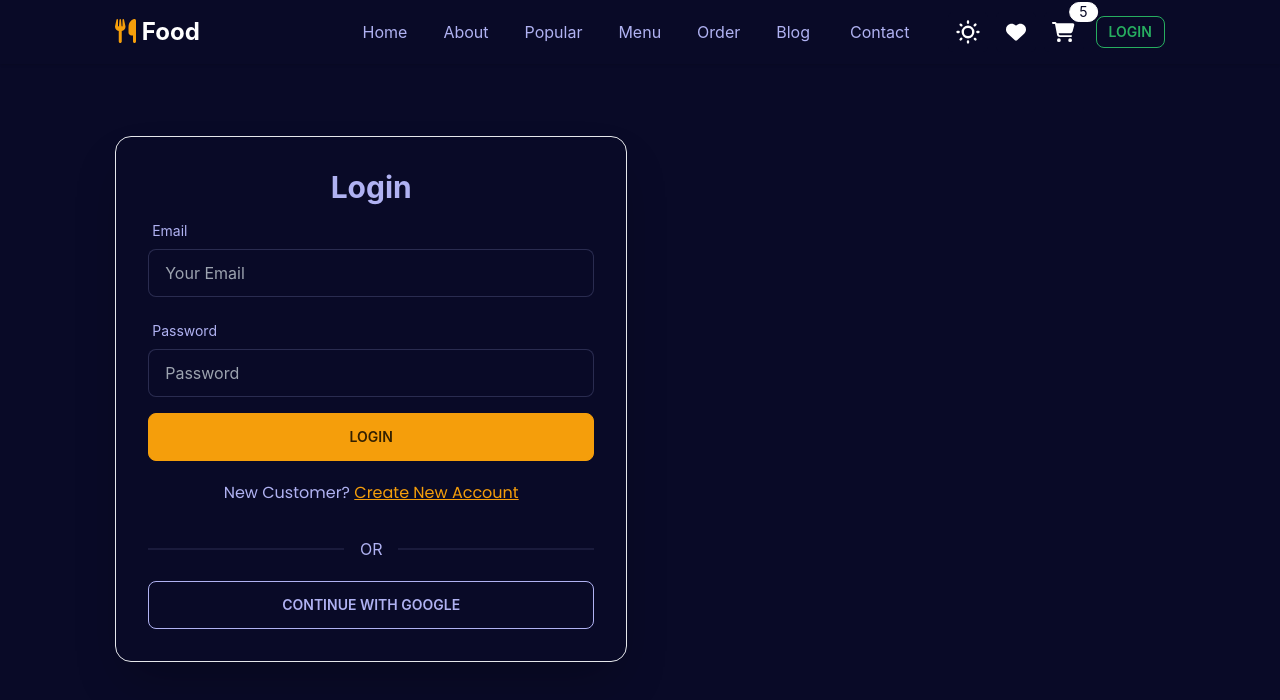
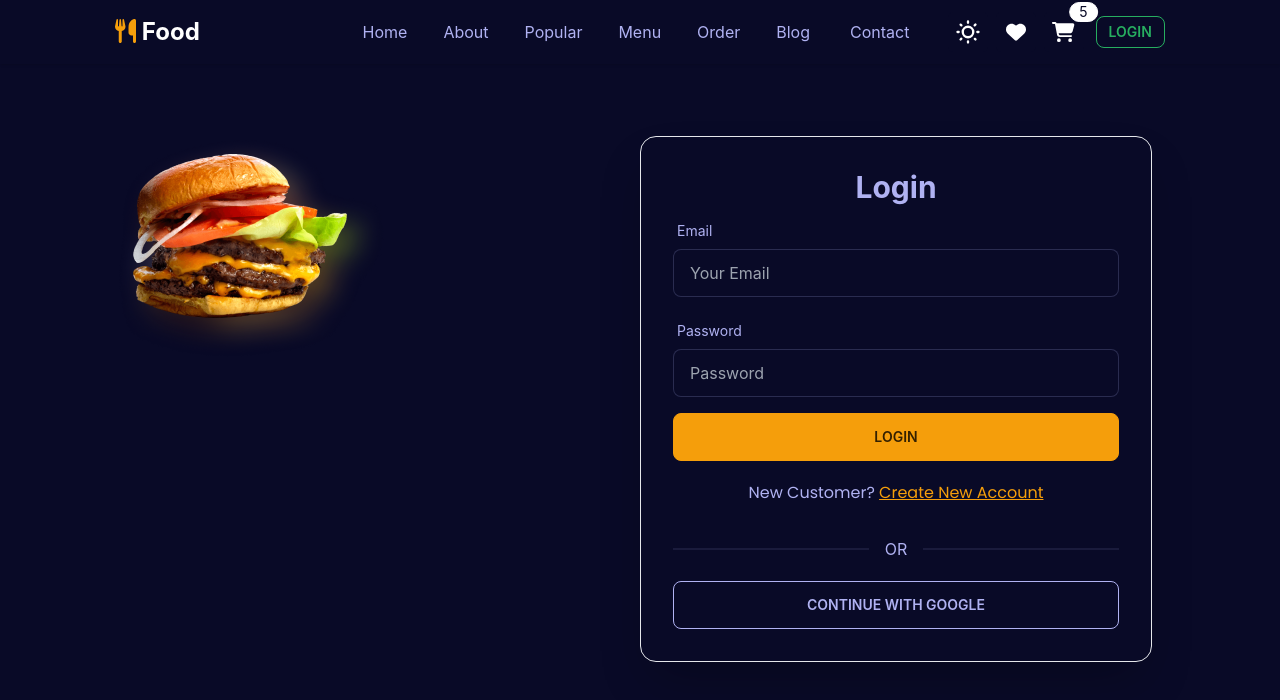
Before and after one commit to ImRanKhan81m/MERN-Stack-Food-Order-Project, a React (Create React App) app in the folder client-side/: page /login in a window 1280 px wide. Shown: the top 700 px of the page. Built offline with nearby package versions, Linux system fonts and the light colour scheme.

Commit message:
updated:

```diff
--- a/client-side/src/Components/Footer/Footer.js
+++ b/client-side/src/Components/Footer/Footer.js
@@ -153,7 +153,7 @@ const Footer = () => {
                         data-aos="zoom-in"
                         data-aos-offset="100"
                         data-aos-delay="50"
-                        data-aos-duration="2500"
+                        data-aos-duration="2000"
                         data-aos-easing="ease-in-out"
                         class="grid grid-flow-col gap-4">
                         <a><svg xmlns="http://www.w3.org/2000/svg" width="24" height="24" viewBox="0 0 24 24" class="fill-current hover:text-primary duration-300"><path d="M24 4.557c-.883.392-1.832.656-2.828.775 1.017-.609 1.798-1.574 2.165-2.724-.951.564-2.005.974-3.127 1.195-.897-.957-2.178-1.555-3.594-1.555-3.179 0-5.515 2.966-4.797 6.045-4.091-.205-7.719-2.165-10.148-5.144-1.29 2.213-.669 5.108 1.523 6.574-.806-.026-1.566-.247-2.229-.616-.054 2.281 1.581 4.415 3.949 4.89-.693.188-1.452.232-2.224.084.626 1.956 2.444 3.379 4.6 3.419-2.07 1.623-4.678 2.348-7.29 2.04 2.179 1.397 4.768 2.212 7.548 2.212 9.142 0 14.307-7.721 13.995-14.646.962-.695 1.797-1.562 2.457-2.549z"></path></svg></a>
@@ -165,7 +165,7 @@ const Footer = () => {
                     data-aos="zoom-in"
                     data-aos-offset="50"
                     data-aos-delay="50"
-                    data-aos-duration="2500"
+                    data-aos-duration="2000"
                     data-aos-easing="ease-in-out"
                 >
                     <p>Copyright © 2022 - All right reserved By <span className='font-semibold text-primary'>IMRAN HOSSEN</span></p>
--- a/client-side/src/pages/Authentication/Login/Login.js
+++ b/client-side/src/pages/Authentication/Login/Login.js
@@ -1,6 +1,7 @@
 import React from 'react';
 import { Link, } from 'react-router-dom';
 import { useForm } from "react-hook-form";
+import image from '../../../assets/image/food-7.png'
 
 const Login = () => {
     const { register, formState: { errors }, handleSubmit } = useForm();
@@ -9,7 +10,10 @@ const Login = () => {
         console.log(data);
     }
     return (
-        <div className='mid-container mt-10'>
+        <div className='mid-container mt-10 grid grid-cols-2'>
+            <div>
+                <img src={image} alt="" />
+            </div>
                 <div className="card flex-shrink-0 w-full lg:max-w-lg md:max-w-lg sm:max-w-lg max-w-sm shadow-2xl bg-base-100">
                     <div className="card-body border rounded-2xl">
                         <h1 className='text-3xl text-center font-bold'>Login</h1>
```
Also changed, not shown: client-side/src/assets/image/my-password.png (added).
